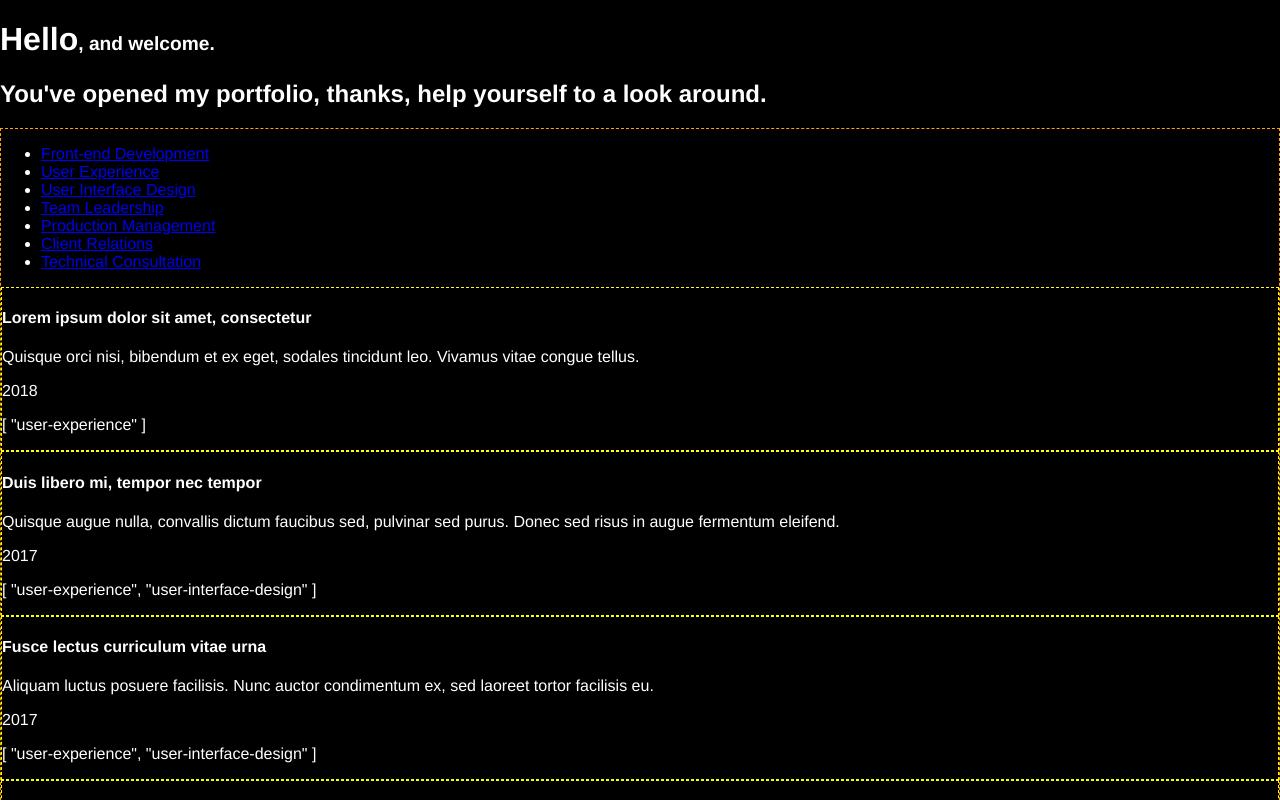
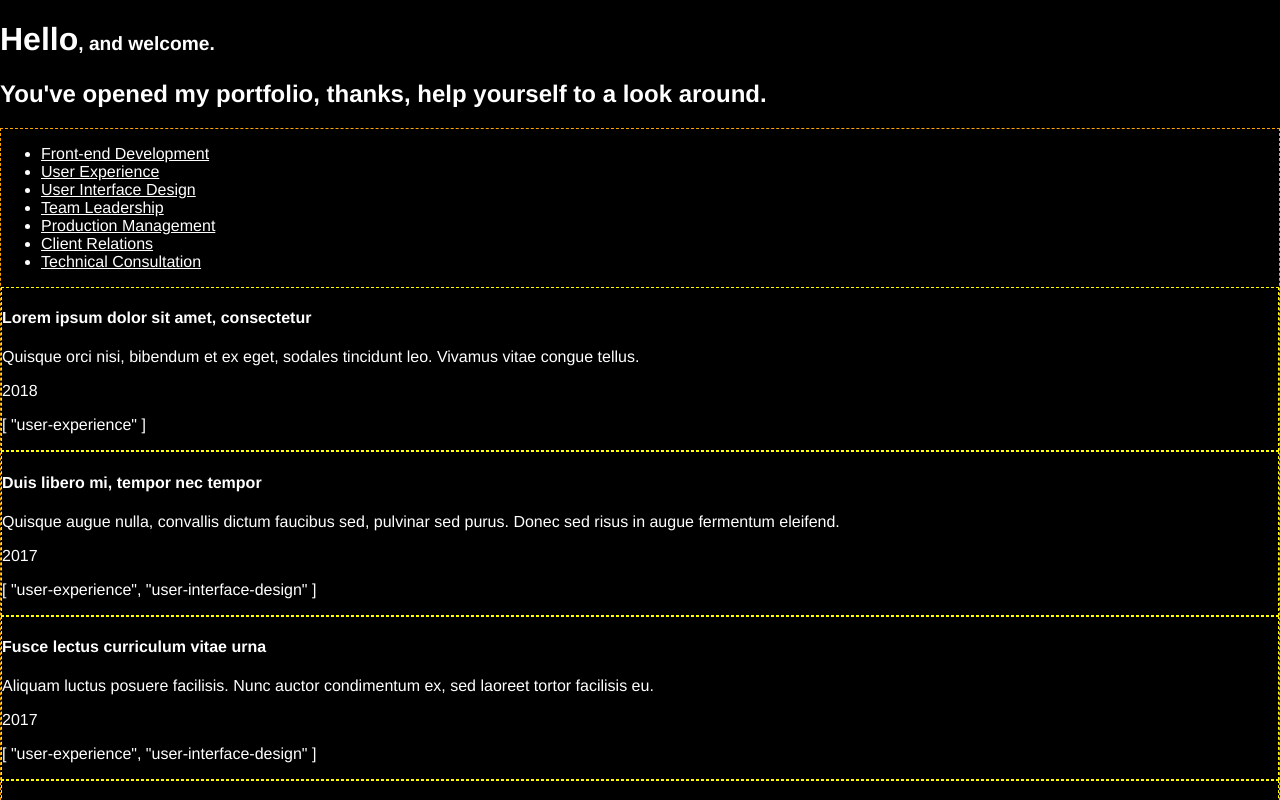
Before and after one commit to davewallace/davewallace.io, a Vue app: page /#/ in a window 1280 px wide. Shown: the top 800 px of the page. Built offline with nearby package versions, Linux system fonts and the light colour scheme.

Commit message:
Add generic Button component w/ toggle handling. Pass it props to serve as menu link.

```diff
--- /dev/null
+++ b/src/components/Button.vue
@@ -0,0 +1,36 @@
+<template>
+  <a  href="javascript:;"
+      @click="handle__click()"
+      :class="this.selected ? this.modifierClassNameBase + '--selected' : this.modifierClassNameBase">
+
+        <slot>Button</slot>
+  </a>
+</template>
+
+<script>
+
+export default {
+  name: 'Button',
+  data () {
+    return {
+      selected: false
+    }
+  },
+  props: {
+    selectable: false,
+    modifierClassNameBase: 'no-modifier-supplied'
+  },
+  methods: {
+    handle__click: function () {
+      if (this.selectable) {
+        this.selected = !this.selected
+      }
+      console.log('button component clicked, selected: ' + this.selected)
+    }
+  },
+  created: function () {
+  },
+  mounted: function () {
+  }
+}
+</script>
--- a/src/components/SortableGrid/SortableGridMenu.vue
+++ b/src/components/SortableGrid/SortableGridMenu.vue
@@ -1,15 +1,42 @@
 <template>
-  <ul>
-    <li v-for="sortOption in allSortOptions" v-bind:key="sortOption.name">
-      <a href="javascript:;" @click="handle_optionClick( sortOption.tag )">{{ sortOption.name }}</a>
+  <ul class="sortable-grid__menu">
+    <li class="sortable-grid__menu-item"
+        v-for="sortOption in allSortOptions"
+        v-bind:key="sortOption.name">
+
+          <!-- Button component handles its own toggling and assumes a BEM-style
+              className base has been supplied as a prop for it to append a modifier to -->
+          <Button
+            class="sortable-grid__menu-item-link"
+            modifierClassNameBase="sortable-grid__menu-item-link"
+            selectable="true"
+            @click="handle_menuItemClick( sortOption.tag )">
+              {{ sortOption.name }}
+          </Button>
+
     </li>
   </ul>
 </template>
 
+<style lang="scss">
+.sortable-grid__menu-item-link {
+
+  color: white;
+
+  &--selected {
+    font-weight: bold;
+  }
+}
+</style>
+
 <script>
+import Button from '@/components/Button'
 
 export default {
   name: 'SortableGridMenu',
+  components: {
+    Button
+  },
   data () {
     return {
       allSortOptions: [
@@ -45,8 +72,8 @@ export default {
     }
   },
   methods: {
-    handle_optionClick: function (sortOption) {
-      console.log('sort option clicked')
+    handle_menuItemClick: function (sortOption) {
+      console.log('menu item clicked')
       this.$emit('test', sortOption)
     }
   },
```
